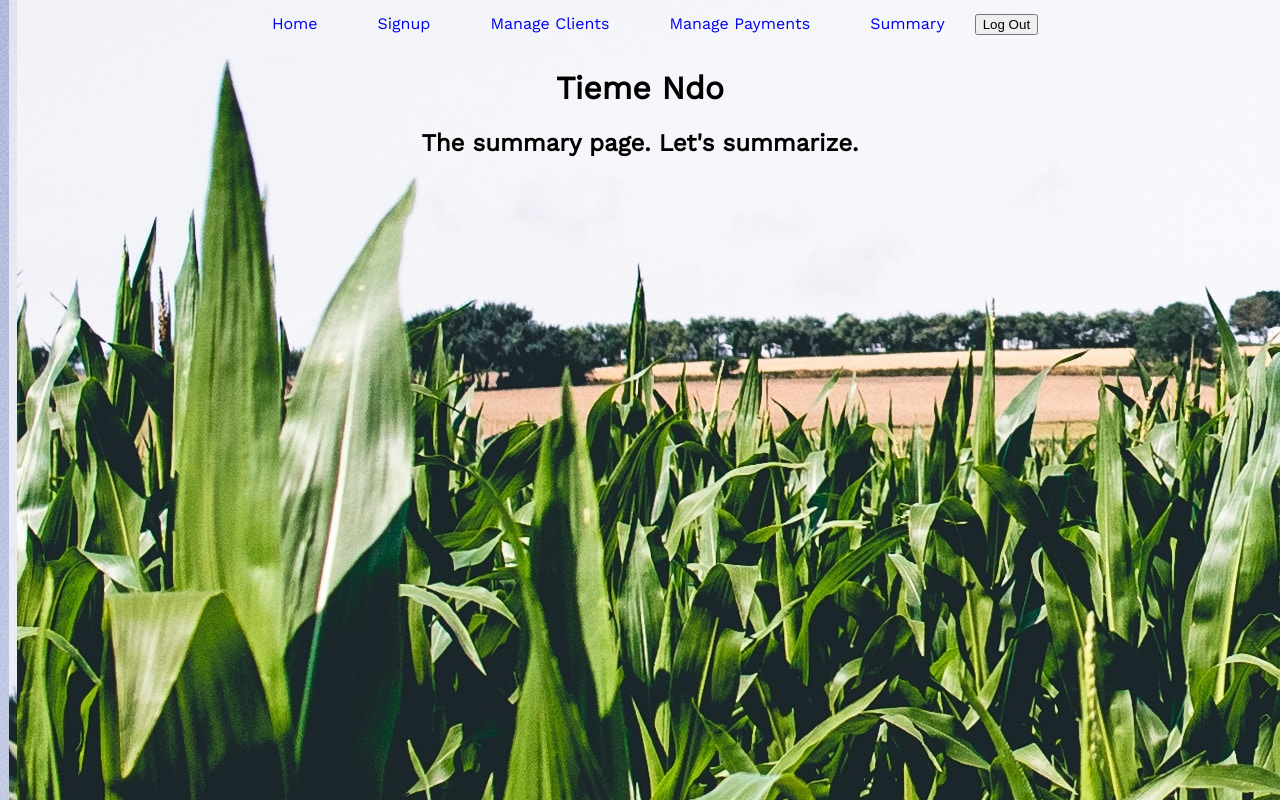
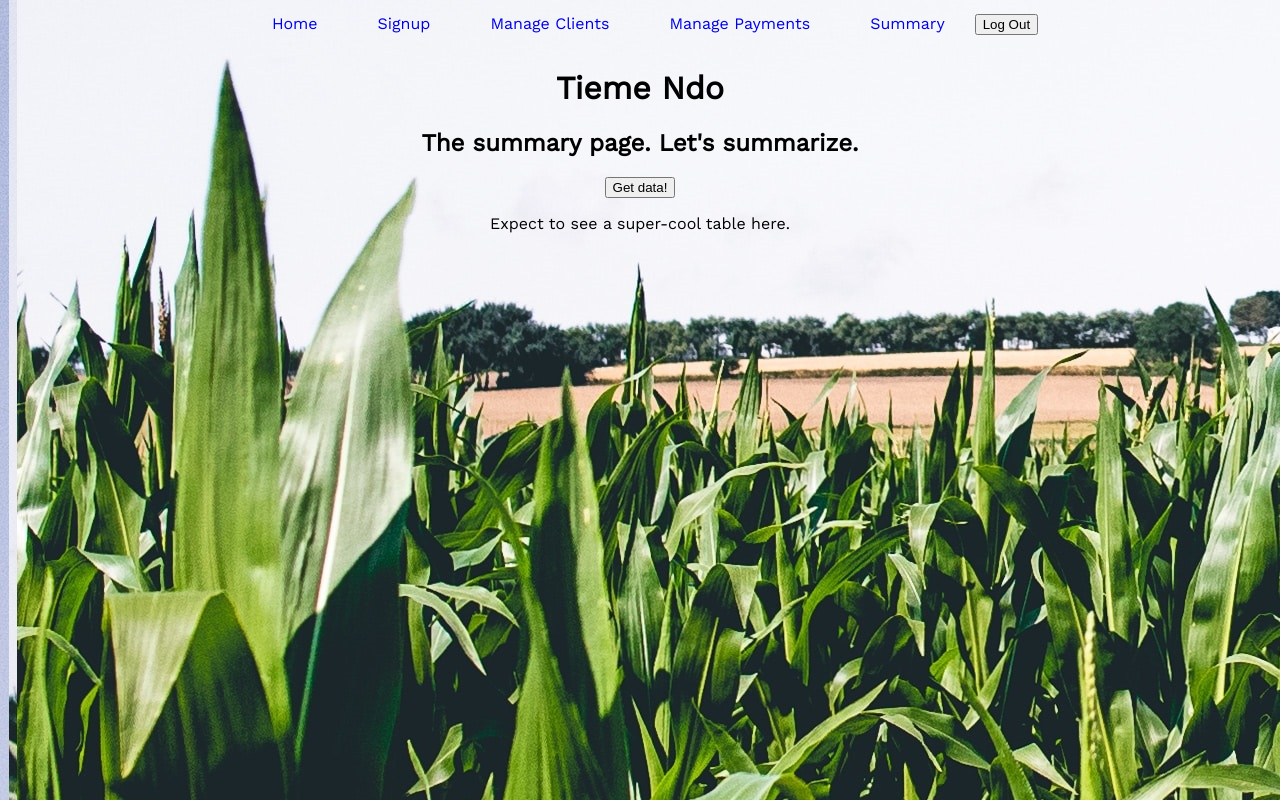
Before and after one commit to BuildWeek-Tieme-Ndo/FrontEnd, a React (Create React App) app: page /summary in a window 1280 px wide. Built offline with nearby package versions, Linux system fonts and the light colour scheme; sample sign-in values are in the browser's storage.

Commit message:
Stored token from LoginForm correctly; code cleanup. Removed Initial.js (no longer used).

```diff
--- a/src/App.js
+++ b/src/App.js
@@ -1,6 +1,5 @@
 import React from 'react';
 import { Switch, Route } from 'react-router-dom';
-import Initial from './components/Initial'
 import Private from './utils/PrivateRoute';
 
 import NavBar from './components/NavBar';
@@ -9,7 +8,6 @@ import Login from './components/Login';
 import Summary from './components/Summary';
 import Client from './components/Client';
 import Payments from './components/Payments';
-
 
 import './App.css';
 
--- a/src/Components/Initial.js
+++ /dev/null
@@ -1,20 +0,0 @@
-import React from 'react';
-import { Route, Link } from 'react-router-dom'
-import LoginForm from './LoginForm';
-import SignUpForm from './SignUpForm';
-
-function Initial() {
-    return (
-        <>
-        <div>
-            <Link to='/sign-up' className='links'>Sign Up</Link>
-            <Link to='/login' className='links'>Login</Link>
-        </div>
-
-            <Route path='/sign-up' component={ SignUpForm }/>
-            <Route path='/login' component={ LoginForm }/>
-        </>
-    )
-}
-
-export default Initial
--- a/src/Components/LoginForm.js
+++ b/src/Components/LoginForm.js
@@ -63,9 +63,9 @@ const FormikLogin = withFormik({
     axios.post('https://tiemendo.herokuapp.com/api/login', payload)
     .then(res => {
       console.log('Success:', res.data);
-            localStorage.setItem('token', res.data);
+      localStorage.setItem('token', res.data.payload);
     })
-        .catch(err => console.log('Login Error', err))
+    .catch(err => console.log('Login Error', err));
   }
 })(LoginForm)
 
--- a/src/components/Summary.js
+++ b/src/components/Summary.js
@@ -1,9 +1,24 @@
 import React from 'react';
+import authAxios from '../utils/authaxios';
 
 const Summary = () => {
 
+  const getSummary = () => {
+    authAxios.get('')
+    .then (res => {
+      console.log("Successful reply:", res);
+    })
+    .catch(err => {
+      console.log("Error fetching results:", err);
+    });
+  }
+
   return (
-    <h2>The summary page. Let's summarize.</h2>
+    <>
+      <h2>The summary page. Let's summarize.</h2>
+      <button onClick={getSummary}>Get data!</button>
+      <p>Expect to see a super-cool table here.</p>
+    </>
   )
 }
 
```
Lines whose indentation alone changed are shown as unchanged.
